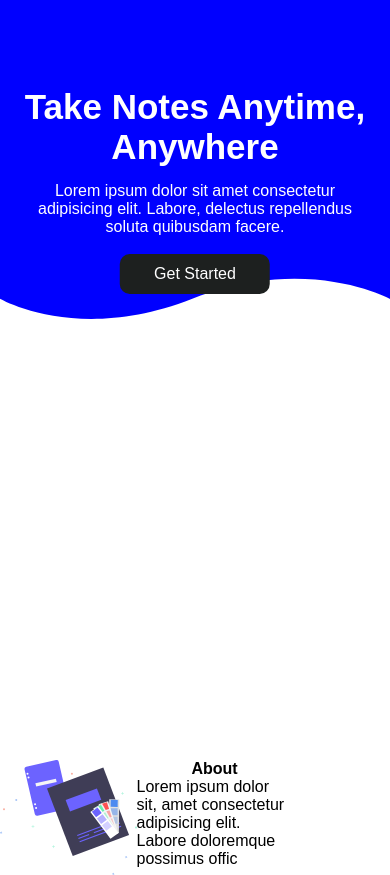
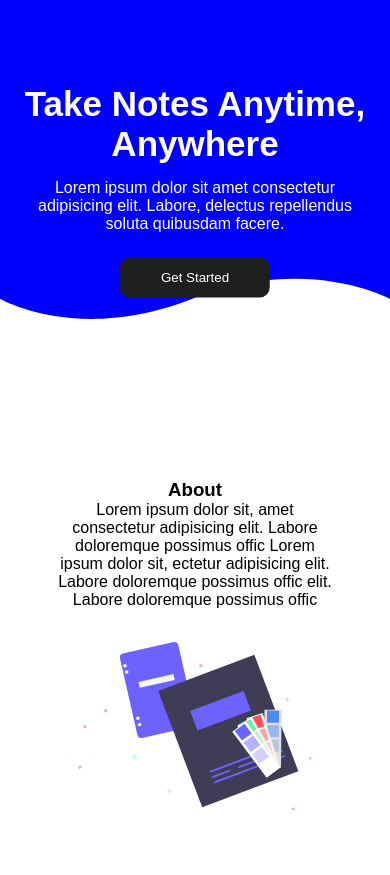
Before and after one commit to Suniti13/Flask-Notes-App, a Flask app: page / in a window 390 px wide. Shown: the part 96-971 px from the top of the page. After the commit the page ends 906 px from the top, so only its background shows below. Run offline with Flask 2, Linux system fonts and the light colour scheme.

Commit message:
landing style done

```diff
--- a/notesapp/static/main.css
+++ b/notesapp/static/main.css
@@ -4,7 +4,7 @@
     padding: 0;
     border: 0;
     outline: 0;
-    font-size: 100%;
+
     vertical-align: baseline;
     background: transparent;
 
@@ -63,7 +63,7 @@ button a {
 }
 
 .header {
-    min-height: 90vh;
+    min-height: 74vh;
     width: 100%;
     background-image: url(./headerbroad.svg);
     background-repeat: no-repeat;
@@ -79,6 +79,18 @@ button a {
 @media (max-width:550px) {
     .header {
         background-image: url(./header550.svg);
+    }
+}
+
+@media (max-width:500px) {
+    .header {
+        min-height: 67vh;
+    }
+}
+
+@media (max-width:400px) {
+    .header {
+        min-height: 55vh;
     }
 }
 
@@ -141,11 +153,24 @@ button a {
 
 .l-about-box {
     width: 40%;
+    margin: auto;
+    padding: 15px;
+    align-self: flex-start;
+}
+
+@media(max-width:600px) {
+    .l-about-box {
+        width: 95%;
+        padding: 15px 55px;
+    }
 }
 
 .landing-about {
     display: flex;
     flex-wrap: wrap;
+    justify-content: space-evenly;
+    align-items: flex-start;
+    text-align: center;
 }
 
 .landing-about h3 {
@@ -161,7 +186,7 @@ button a {
 .landing-buttons button {
     width: 150px;
     height: 40px;
-    margin-top: 8px;
+    margin-top: 15px;
     border-radius: 10px;
     background-color: var(--EerieBlack);
     color: #FFF;
@@ -187,10 +212,31 @@ li {
     background-color: darkblue;
 }
 
+.taking-notes {
+    width: 40%;
+    margin: auto;
+    padding: 2%;
+    text-align: center;
+}
+
 #taking-notes-img {
-    width: 35%;
+    width: 75%;
     height: auto;
+    margin: auto;
+    margin-top: 10px;
+    align-self: center;
+}
 
+@media(max-width:600px) {
+    .taking-notes {
+        width: 80%;
+        height: 60%;
+    }
+
+    .taking-notes-img {
+        width: 95%;
+        margin-top: 0;
+    }
 }
 
 ul {
--- a/notesapp/templates/landing.html
+++ b/notesapp/templates/landing.html
@@ -12,10 +12,15 @@
     </div>
 
     <div class="landing-about">
-        <img id="taking-notes-img" src="{{ url_for('static', filename='undraw_Specs.svg') }}" alt="">
         <div class="l-about-box">
             <h3>About</h3>
-            <p>Lorem ipsum dolor sit, amet consectetur adipisicing elit. Labore doloremque possimus offic</p>
+            <p>Lorem ipsum dolor sit, amet consectetur adipisicing elit. Labore doloremque possimus offic
+                Lorem ipsum dolor sit, ectetur adipisicing elit. Labore doloremque possimus offic
+                elit. Labore doloremque possimus offic
+            </p>
+        </div>
+        <div class="taking-notes">
+            <img id="taking-notes-img" src="{{ url_for('static', filename='undraw_specs1.svg') }}" alt="">
         </div>
     </div>
 
```
Also changed, not shown: notesapp/static/undraw_specs1.svg (added).
